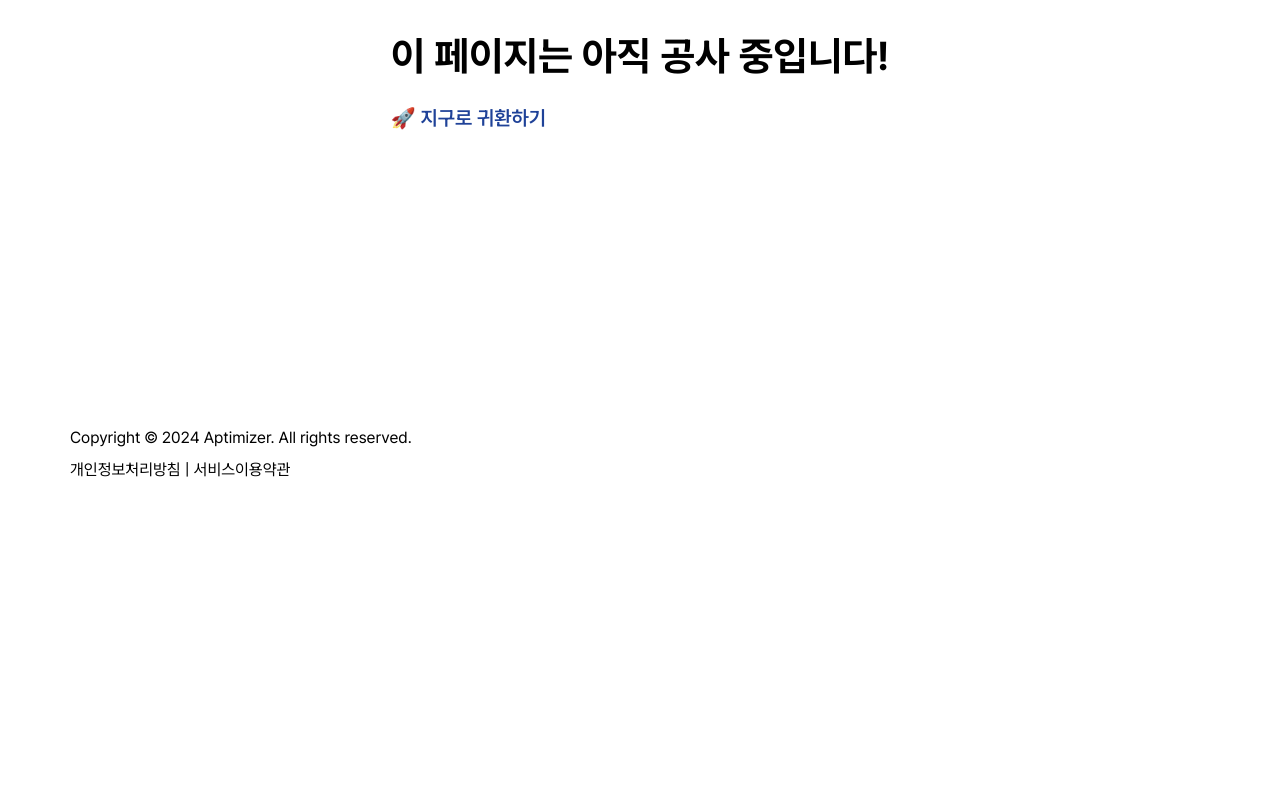
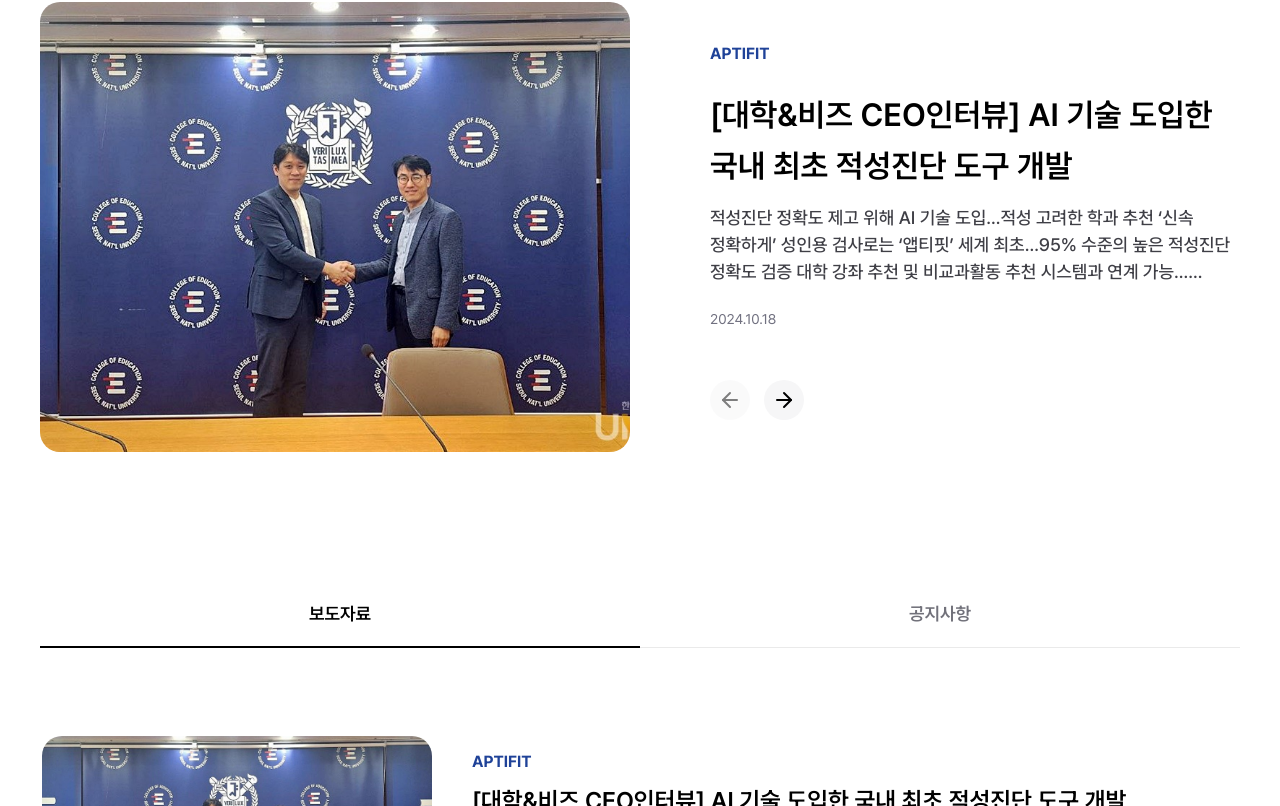
Before and after one commit to aptimizer-co/aptimizer, a Next.js app: page /news/press in a window 1280 px wide. Before the commit this address had no page. Shown: the part 434-1240 px from the top of the page. Before the commit the page ends 976 px from the top, so only its background shows below. Built offline with nearby package versions, Linux system fonts and the light colour scheme.

Commit message:
UI: 보도자료 페이지 마크업

```diff
--- /dev/null
+++ b/src/app/news/press/PressPage.module.css
@@ -0,0 +1,12 @@
+.pressPage {
+  display: flex;
+  flex-direction: column;
+  align-items: center;
+  padding: var(--spacing-64) 0;
+}
+
+.sidebar {
+  display: flex;
+  flex-direction: column;
+  gap: var(--spacing-64);
+}
--- /dev/null
+++ b/src/app/news/press/page.tsx
@@ -0,0 +1,27 @@
+import NewsCard from "../_components/NewsCard/NewsCard";
+import { newsData } from "../_data/mockData";
+import Link from "next/link";
+import s from "./PressPage.module.css";
+
+const PressPage = () => {
+  return (
+    <main className={s.pressPage}>
+      <aside className={s.sidebar}>
+        {newsData.map((news) => (
+          <Link key={news.id} href={`/news/press/${news.id}`}>
+            {/* 추가 */}
+            <NewsCard
+              image={news.image}
+              badge={news.badge}
+              title={news.title}
+              content={news.content}
+              date={news.date}
+            />
+          </Link>
+        ))}
+      </aside>
+    </main>
+  );
+};
+
+export default PressPage;
```
